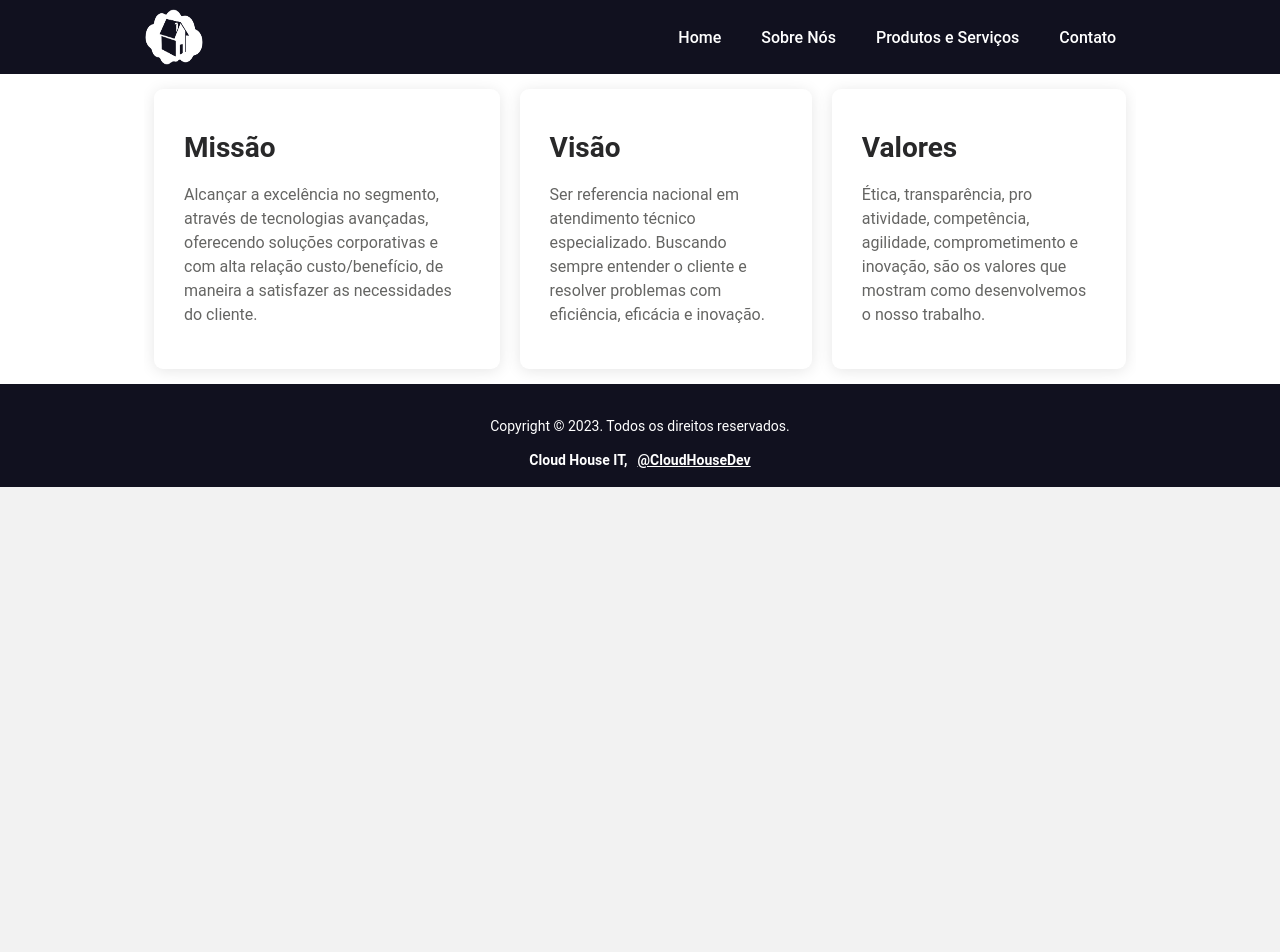
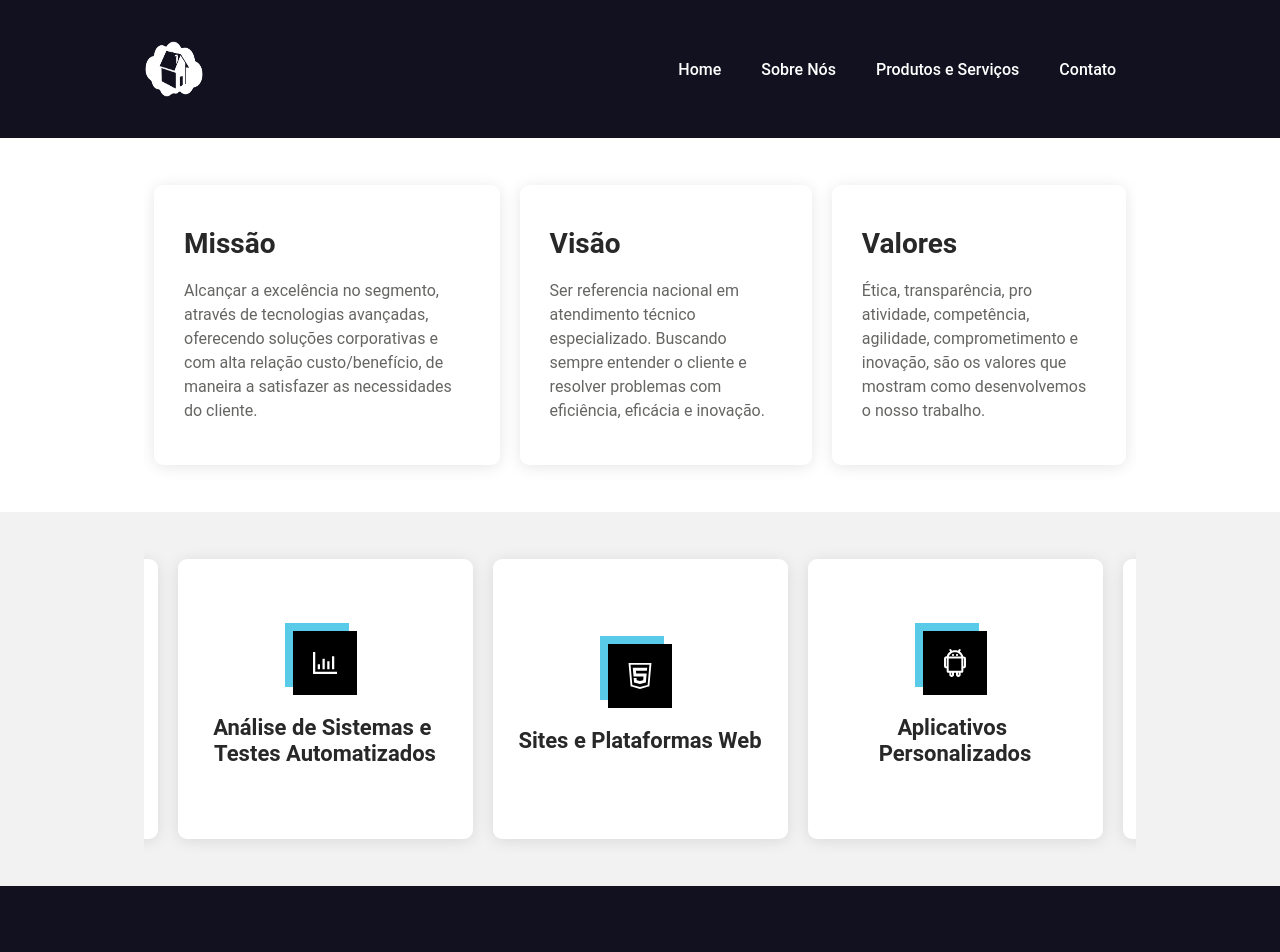
Before and after one commit to CloudHouseDev/landing-page-business, a React (Create React App) app: page / in a window 1280 px wide. Shown: the top 952 px of the page. Before the commit the page ends 800 px from the top, so only its background shows below. Built offline with nearby package versions, Linux system fonts and the light colour scheme.

Commit message:
chore: add services offer

```diff
--- a/src/components/container/styles.css
+++ b/src/components/container/styles.css
@@ -9,5 +9,5 @@
 
 .wrapper-limit {
     width: 80%;
-    padding: 0 1rem;
+    padding: 2rem 1rem;
 }
--- a/src/components/footer/styles.css
+++ b/src/components/footer/styles.css
@@ -19,6 +19,7 @@
     align-items: center;
     justify-content: center;
     text-align: center;
+    transition: all 0.4s;
 }
 
 .footer-details a {
--- a/src/pages/Default.jsx
+++ b/src/pages/Default.jsx
@@ -4,6 +4,7 @@ import Container from "../components/container/Container";
 import Header from "../components/header/Header";
 import Footer from "../components/footer/footer";
 import AboutUs from "./components/aboutUs/aboutUs";
+import ServicesOffer from "./components/ServicesOffer/ServicesOffer";
 
 import "../styles/default-page.css";
 
@@ -16,6 +17,9 @@ function DefaultPage() {
             <Container className="background-white">
                 <AboutUs />
             </Container>
+            <Container>
+                <ServicesOffer />
+            </Container>
             <Container className="background-black">
                 <Footer />
             </Container>
--- /dev/null
+++ b/src/pages/components/ServicesOffer/ServicesOffer.jsx
@@ -0,0 +1,66 @@
+import React from "react";
+import {
+    WechatFilled,
+    ApartmentOutlined,
+    AndroidOutlined,
+    CloudServerOutlined,
+    BarChartOutlined,
+    LaptopOutlined,
+    Html5Outlined,
+} from "@ant-design/icons";
+
+import "./styles.css";
+
+function ServicesOffer() {
+    return (
+        <section className="wrapper-services-offer-section">
+            {/*  <h2>Produtos e Serviços</h2> */}
+            <div className="content-services-offer">
+                <div className="box-service-offers">
+                    <div className="wrapper-icon">
+                        <WechatFilled />
+                    </div>
+                    <h4>Consultoria de TI</h4>
+                </div>
+                <div className="box-service-offers">
+                    <div className="wrapper-icon">
+                        <LaptopOutlined />
+                    </div>
+                    <h4>Qualidade e Performance de Software</h4>
+                </div>
+                <div className="box-service-offers">
+                    <div className="wrapper-icon">
+                        <BarChartOutlined />
+                    </div>
+                    <h4>Análise de Sistemas e Testes Automatizados</h4>
+                </div>
+                <div className="box-service-offers">
+                    <div className="wrapper-icon">
+                        <Html5Outlined />
+                    </div>
+                    <h4>Sites e Plataformas Web</h4>
+                </div>
+                <div className="box-service-offers">
+                    <div className="wrapper-icon">
+                        <AndroidOutlined />
+                    </div>
+                    <h4>Aplicativos Personalizados</h4>
+                </div>
+                <div className="box-service-offers">
+                    <div className="wrapper-icon">
+                        <ApartmentOutlined />
+                    </div>
+                    <h4>Desenvolvimento de Microsserviços & Monólitos</h4>
+                </div>
+                <div className="box-service-offers">
+                    <div className="wrapper-icon">
+                        <CloudServerOutlined />
+                    </div>
+                    <h4>Gerenciamento em Nuvem</h4>
+                </div>
+            </div>
+        </section>
+    );
+}
+
+export default ServicesOffer;
--- /dev/null
+++ b/src/pages/components/ServicesOffer/styles.css
@@ -0,0 +1,85 @@
+.wrapper-services-offer-section {
+    display: flex;
+    flex-direction: column;
+    justify-content: center;
+    align-items: center;
+    width: 100%;
+    padding: 60px 0;
+    overflow: hidden;
+    padding: 15px 0;
+}
+
+.content-services-offer {
+    display: flex;
+    justify-content: center;
+    align-items: center;
+    width: 100%;
+    margin: 0px 10px;
+    border-radius: 9px;
+}
+
+.box-service-offers {
+    padding: 20px 20px;
+    box-shadow: 0px 2px 15px rgba(0, 0, 0, 0.1);
+    transition: all ease-in-out 0.4s;
+    background-color: var(--white-400);
+    min-height: 280px;
+    max-width: 470px;
+    min-width: 200px;
+    display: flex;
+    flex-direction: column;
+    justify-content: center;
+    align-items: flex-start;
+    border-radius: 9px;
+    max-width: 350px;
+    min-width: 295px;
+    margin: 0px 10px;
+}
+
+.box-service-offers:hover {
+    padding-bottom: 50px;
+}
+
+.box-service-offers h4 {
+    text-align: center;
+    line-height: 1.2;
+    white-space: break-spaces;
+    font-size: 22px;
+    color: var(--black-200);
+    display: block;
+    width: 100%;
+}
+
+.wrapper-icon {
+    margin: 0 auto;
+    width: 64px;
+    height: 64px;
+    background: var(--black-900);
+    transition: all 0.4s ease-out 0s;
+    display: flex;
+    align-items: center;
+    justify-content: center;
+    margin-bottom: 20px;
+    transform-style: preserve-3d;
+}
+
+.wrapper-icon svg {
+    width: 28px;
+    height: 28px;
+}
+
+.wrapper-icon svg path {
+    fill: var(--white-400);
+}
+
+.box-service-offers .wrapper-icon::before {
+    position: absolute;
+    content: "";
+    left: -8px;
+    top: -8px;
+    height: 100%;
+    width: 100%;
+    background: var(--blue-400);
+    transition: all 0.3s ease-out 0s;
+    transform: translateZ(-1px);
+}
--- a/src/styles/global.css
+++ b/src/styles/global.css
@@ -7,6 +7,7 @@
     --grey-400: #656563;
     --black-200: #282829;
     --black-400: #11111f;
+    --black-900: #000000;
     --white-400: #ffffff;
     --blue-400: #59cbe8;
 }
@@ -50,3 +51,28 @@ button,
 a {
     cursor: pointer;
 }
+
+/* width */
+::-webkit-scrollbar {
+    width: 0;
+    visibility: hidden;
+    opacity: 0;
+}
+/* Track */
+::-webkit-scrollbar-track {
+    width: 0;
+    visibility: hidden;
+    opacity: 0;
+}
+/* Handle */
+::-webkit-scrollbar-thumb {
+    width: 0;
+    visibility: hidden;
+    opacity: 0;
+}
+/* Handle on hover */
+::-webkit-scrollbar-thumb:hover {
+    width: 0;
+    visibility: hidden;
+    opacity: 0;
+}
```
